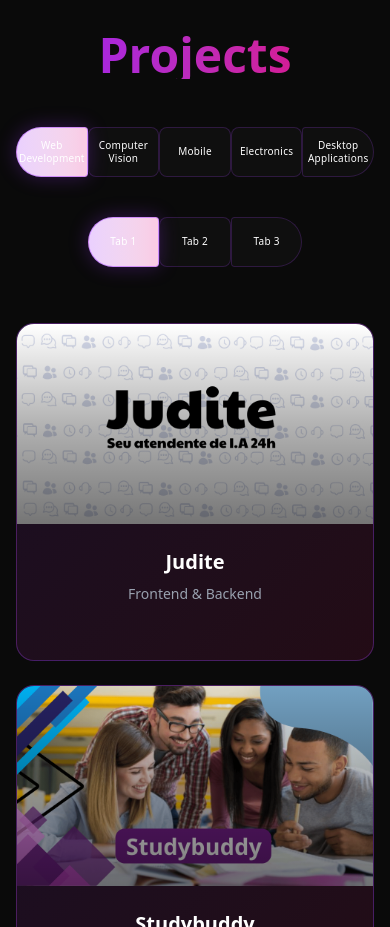
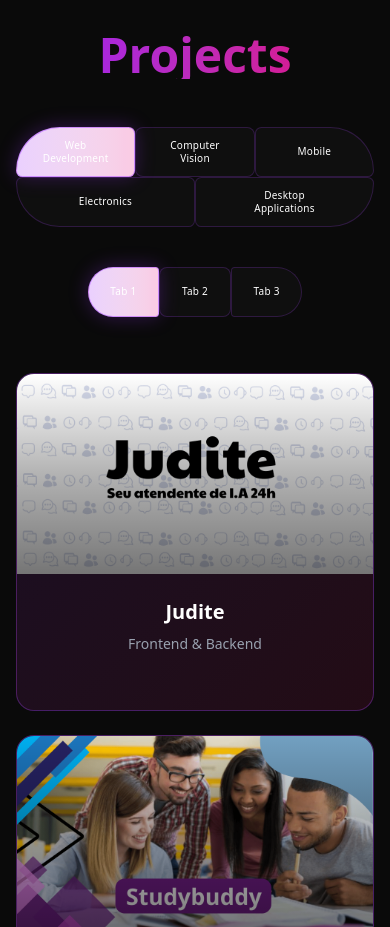
Before and after one commit to KauaMB2/portfolio, a Next.js app: page / in a window 390 px wide. Shown: the part 1760-2687 px from the top of the page. Built offline with nearby package versions, Linux system fonts and the light colour scheme.

Commit message:
Project.tsx was improved

```diff
--- a/app/_components/Project.tsx
+++ b/app/_components/Project.tsx
@@ -82,6 +82,7 @@
   };
 
   const responsiveStyles = getResponsiveStyles();
+  const isMobile = windowWidth <= 768;
 
   const categoriesList: Category[] = [
     { key: 'web_development', label: t('projects.categories.web_development') },
@@ -90,6 +91,22 @@
     { key: 'eletronic', label: t('projects.categories.eletronic') },
     { key: 'GUI', label: t('projects.categories.GUI') },
   ];
+
+  const getRoundedClass = (index: number, total: number, isMobileView: boolean) => {
+    if (!isMobileView) {
+      // Desktop: linha única
+      if (index === 0) return 'rounded-l-[55px]';
+      if (index === total - 1) return 'rounded-r-[55px]';
+      return '';
+    } else {
+      // Mobile: 3 botões na primeira linha, 2 na segunda
+      if (index === 0) return 'rounded-tl-[55px]'; // Primeiro da primeira linha - canto superior esquerdo
+      if (index === 2) return 'rounded-tr-[55px]'; // Último da primeira linha - canto superior direito
+      if (index === 3) return 'rounded-bl-[55px]'; // Primeiro da segunda linha - canto inferior esquerdo
+      if (index === 4) return 'rounded-br-[55px]'; // Último da segunda linha - canto inferior direito
+      return '';
+    }
+  };
 
   return (
     <section
@@ -104,18 +121,114 @@
               {t('projects.title')}
             </h2>
             <Tabs value={category} onValueChange={handleCategoryChange} className="w-full mb-12">
-              <TabsList className="w-full h-auto p-0 bg-transparent flex justify-center gap-0">
-                {categoriesList.map((cat, index) => {
+              <div className="w-full">
+                {isMobile ? (
+                  <TabsList className="w-full h-auto p-0 bg-transparent block">
+                    {/* Primeira linha - 3 botões */}
+                    <div className="flex gap-0 mb-0">
+                      {categoriesList.slice(0, 3).map((cat, index) => {
                         const hasMultipleWords = cat.label.trim().split(/\s+/).length > 1;
+                        const totalCategories = categoriesList.length;
+
                         return (
                           <TabsTrigger
                             key={cat.key}
                             value={cat.key}
                             className={`
-                        flex-1 min-w-0 transition-all duration-300 cursor-pointer
+                              flex-1 min-w-0
+                              transition-all duration-300 cursor-pointer
                               flex items-center justify-center
-                        ${index === 0 ? 'rounded-l-[55px]' : ''}
-                        ${index === categoriesList.length - 1 ? 'rounded-r-[55px]' : ''}
+                              ${getRoundedClass(index, totalCategories, isMobile)}
+                              ${index === 1 ? 'border-l-0' : ''}
+                              ${index === 2 ? 'border-l-0' : ''}
+                              bg-[rgba(17,17,17,0.8)] border border-purple-500/20
+                              text-white font-medium tracking-wide
+                              hover:bg-purple-600/10 hover:border-purple-500/40
+                              data-[state=active]:bg-linear-to-r data-[state=active]:from-purple-600/20 data-[state=active]:to-pink-600/20
+                              data-[state=active]:border-purple-500/50 data-[state=active]:shadow-[0_0_20px_rgba(147,51,234,0.3)]
+                              data-[state=active]:z-10
+                            `}
+                            style={{
+                              padding: responsiveStyles.padding,
+                              fontSize: responsiveStyles.fontSize,
+                              height: responsiveStyles.minHeight,
+                              lineHeight: '1.3',
+                            }}
+                          >
+                            <span
+                              style={{
+                                whiteSpace: hasMultipleWords ? 'pre-line' : 'normal',
+                                textAlign: 'center',
+                                display: 'block',
+                              }}
+                            >
+                              {hasMultipleWords ? cat.label.replace(/\s+/g, '\n') : cat.label}
+                            </span>
+                          </TabsTrigger>
+                        );
+                      })}
+                    </div>
+                    {/* Segunda linha - 2 botões */}
+                    <div className="flex gap-0">
+                      {categoriesList.slice(3, 5).map((cat, index) => {
+                        const hasMultipleWords = cat.label.trim().split(/\s+/).length > 1;
+                        const totalCategories = categoriesList.length;
+                        const actualIndex = index + 3;
+
+                        return (
+                          <TabsTrigger
+                            key={cat.key}
+                            value={cat.key}
+                            className={`
+                              flex-1 min-w-0
+                              transition-all duration-300 cursor-pointer
+                              flex items-center justify-center
+                              ${getRoundedClass(actualIndex, totalCategories, isMobile)}
+                              ${index === 1 ? 'border-l-0' : ''}
+                              border-t-0
+                              bg-[rgba(17,17,17,0.8)] border border-purple-500/20
+                              text-white font-medium tracking-wide
+                              hover:bg-purple-600/10 hover:border-purple-500/40
+                              data-[state=active]:bg-linear-to-r data-[state=active]:from-purple-600/20 data-[state=active]:to-pink-600/20
+                              data-[state=active]:border-purple-500/50 data-[state=active]:shadow-[0_0_20px_rgba(147,51,234,0.3)]
+                              data-[state=active]:z-10
+                            `}
+                            style={{
+                              padding: responsiveStyles.padding,
+                              fontSize: responsiveStyles.fontSize,
+                              height: responsiveStyles.minHeight,
+                              lineHeight: '1.3',
+                            }}
+                          >
+                            <span
+                              style={{
+                                whiteSpace: hasMultipleWords ? 'pre-line' : 'normal',
+                                textAlign: 'center',
+                                display: 'block',
+                              }}
+                            >
+                              {hasMultipleWords ? cat.label.replace(/\s+/g, '\n') : cat.label}
+                            </span>
+                          </TabsTrigger>
+                        );
+                      })}
+                    </div>
+                  </TabsList>
+                ) : (
+                  <TabsList className="w-full h-auto p-0 bg-transparent flex justify-center gap-0">
+                    {categoriesList.map((cat, index) => {
+                      const hasMultipleWords = cat.label.trim().split(/\s+/).length > 1;
+                      const totalCategories = categoriesList.length;
+
+                      return (
+                        <TabsTrigger
+                          key={cat.key}
+                          value={cat.key}
+                          className={`
+                            flex-1 min-w-0
+                            transition-all duration-300 cursor-pointer
+                            flex items-center justify-center
+                            ${getRoundedClass(index, totalCategories, isMobile)}
                             ${index > 0 ? 'border-l-0' : ''}
                             bg-[rgba(17,17,17,0.8)] border border-purple-500/20
                             text-white font-medium tracking-wide
@@ -144,6 +257,8 @@
                       );
                     })}
                   </TabsList>
+                )}
+              </div>
               {projects.categories.map((cat) => (
                 <TabsContent key={cat} value={cat} className="mt-8">
                   <Tabs value={tab} onValueChange={setTab} className="w-full">
```
Lines whose indentation alone changed are shown as unchanged.
